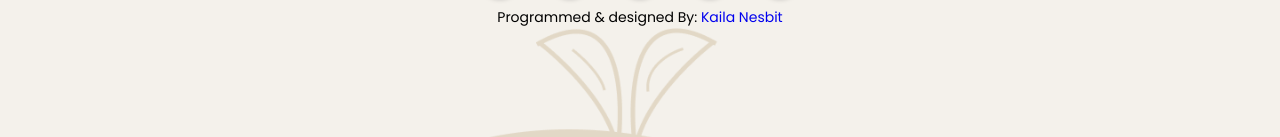
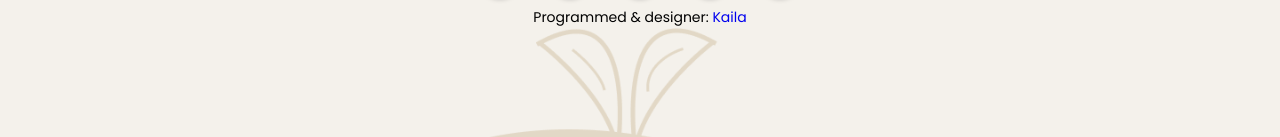
Before and after one commit to Kaila20/Kaila_Portfolio, a plain HTML site: page index.html in a window 1280 px wide. Shown: the part 2355-2492 px from the top of the page. Drawn offline with nearby package versions, Linux system fonts and the light colour scheme.

Commit message:
Update index.html

```diff
--- a/index.html
+++ b/index.html
@@ -280,7 +280,7 @@
                         <a href="mailto:kailanesbit@gmail.com"><div class="Icons"><i class="fa-solid fa-envelope"></i></div></a> <!--Email link-->
             </div>
             <div class="bottom-footer">
-                <p>Programmed & designed By: <a href= "#Home" style="text-decoration: none;">Kaila Nesbit</a></p>
+                <p>Programmed & designer: <a href= "#Home" style="text-decoration: none;">Kaila</a></p>
             </div>
 
             <div class="Leaf-Field-2">
```
